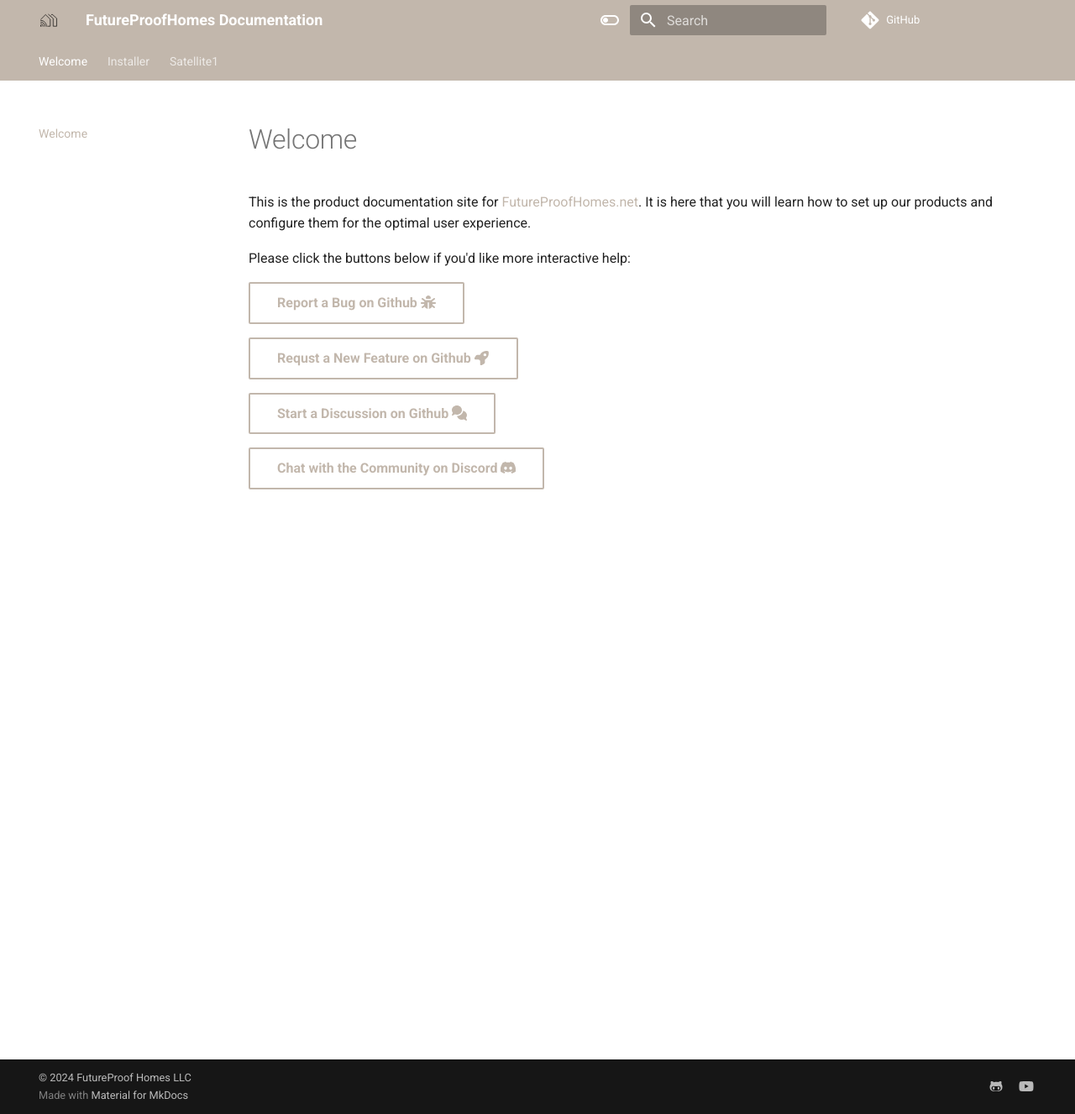
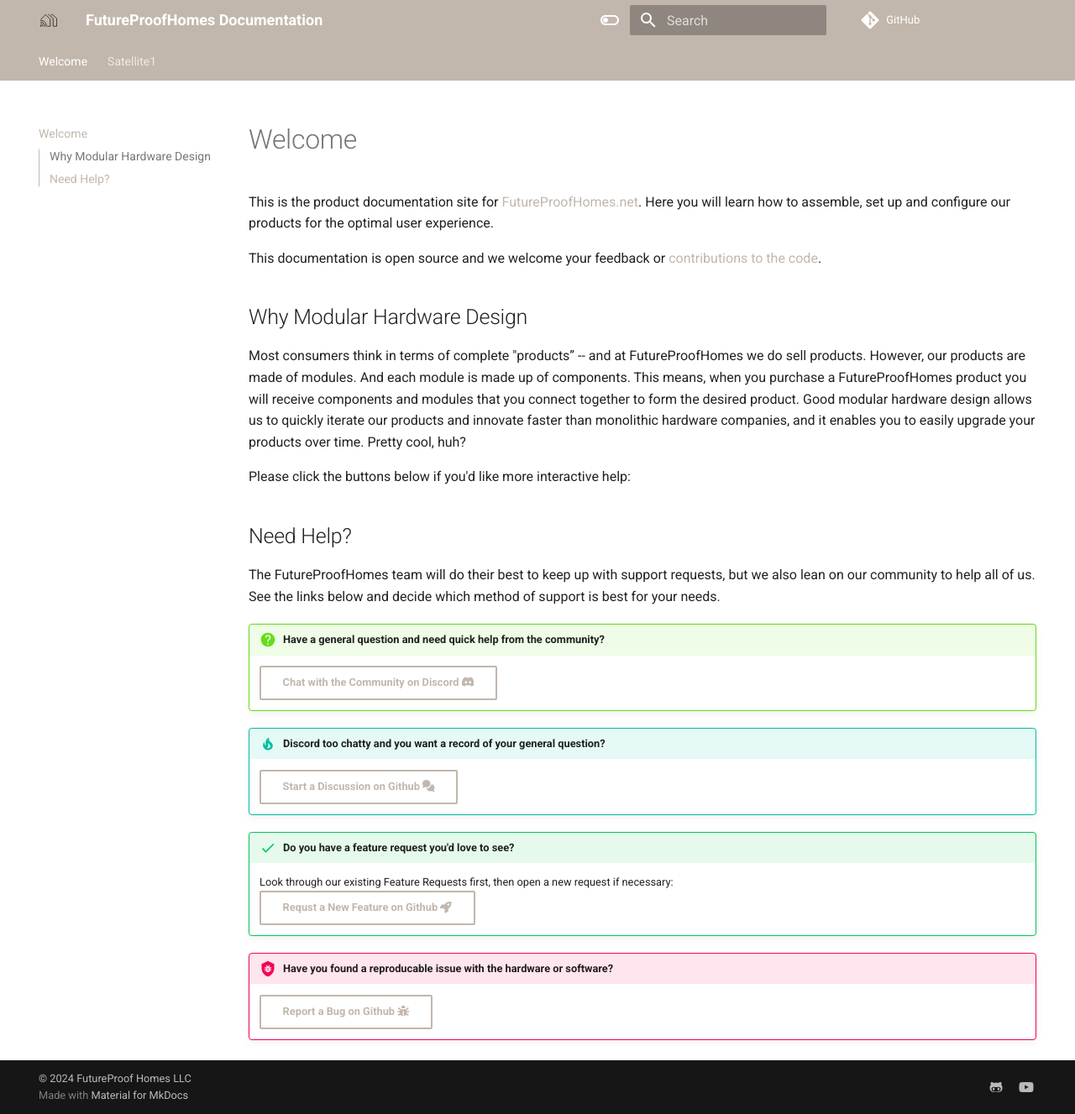
Before and after one commit to FutureProofHomes/Documentation, an MkDocs documentation site: the page built from docs/index.md, in a window 1280 px wide and 1327 px high. Shown: the whole window at 84% size. Built offline with MkDocs 1.6.1 and Material for MkDocs 9.7.7, drawn with Linux system fonts in a browser that asks for light colours; comment, search, counter and statistics services are not loaded.

Commit message:
removing unnecessary install section and updating information in Sate… (#31)
* removing unnecessary install section and updating information in Satellite1 section and index section, also adding image embedding

* clean layout and initial start

---------

Co-authored-by: FutureProofHomes <155350996+FutureProofHomes@users.noreply.github.com>

```diff
--- a/docs/index.md
+++ b/docs/index.md
@@ -1,13 +1,30 @@
 # Welcome
 
-This is the product documentation site for [FutureProofHomes.net](https://futureproofhomes.net).  It is here that you will learn how to set up our products and configure them for the optimal user experience.
+This is the product documentation site for [FutureProofHomes.net](https://futureproofhomes.net).  Here you will learn how to assemble, set up and configure our products for the optimal user experience.
+
+This documentation is open source and we welcome your feedback or [contributions to the code](https://github.com/FutureProofHomes/Documentation).
+
+## Why Modular Hardware Design
+
+Most consumers think in terms of complete "products” -- and at FutureProofHomes we do sell products.  However, our products are made of modules.  And each module is made up of components. This means, when you purchase a FutureProofHomes product you will receive components and modules that you connect together to form the desired product.  Good modular hardware design allows us to quickly iterate our products and innovate faster than monolithic hardware companies, and it enables you to easily upgrade your products over time.  Pretty cool, huh?
 
 Please click the buttons below if you'd like more interactive help:
 
-[Report a Bug on Github :fontawesome-solid-bug:](https://github.com/FutureProofHomes/Satellite1/issues/new?labels=bug&template=bug-report---.md){ .md-button }
+## Need Help?
 
-[Requst a New Feature on Github :fontawesome-solid-rocket:](https://github.com/FutureProofHomes/Satellite1/issues/new?labels=bug&template=bug-report---.md){ .md-button }
+The FutureProofHomes team will do their best to keep up with support requests, but we also lean on our community to help all of us.  See the links below and decide which method of support is best for your needs.
 
-[Start a Discussion on Github :fontawesome-solid-comments:](https://github.com/orgs/FutureProofHomes/discussions){ .md-button }
+!!! question "Have a general question and need quick help from the community?"
 
-[Chat with the Community on Discord :fontawesome-brands-discord:](https://discord.com/channels/1242282357298298941/1242282358212792402){ .md-button }
+    [Chat with the Community on Discord :fontawesome-brands-discord:](https://discord.gg/BeBjWEPzMV){ .md-button }
+
+!!! tip "Discord too chatty and you want a record of your general question?"
+
+    [Start a Discussion on Github :fontawesome-solid-comments:](https://github.com/orgs/FutureProofHomes/discussions){ .md-button }
+
+!!! success "Do you have a feature request you'd love to see?"
+    Look through our existing Feature Requests first, then open a new request if necessary: <br>
+    [Requst a New Feature on Github :fontawesome-solid-rocket:](https://github.com/FutureProofHomes/Satellite1-Hardware/issues/new?labels=bug&template=bug-report---.md){ .md-button }
+
+!!! bug "Have you found a reproducable issue with the hardware or software? "
+    [Report a Bug on Github :fontawesome-solid-bug:](https://github.com/FutureProofHomes/Satellite1-Hardware/issues/new?labels=bug&template=bug-report---.md){ .md-button }
--- a/mkdocs.yml
+++ b/mkdocs.yml
@@ -43,6 +43,10 @@
       link: https://www.youtube.com/@futureproofhomes
 
 markdown_extensions:
+  - md_in_html
+  - admonition
+  - pymdownx.details
+  - pymdownx.superfences
   - attr_list
   - pymdownx.emoji:
       emoji_index: !!python/name:material.extensions.emoji.twemoji
```
Also changed, not shown: README.md (+3 -2 lines), docs/Installer.md (deleted, +0 -20 lines), docs/Satellite1.md (+24 -4 lines).
